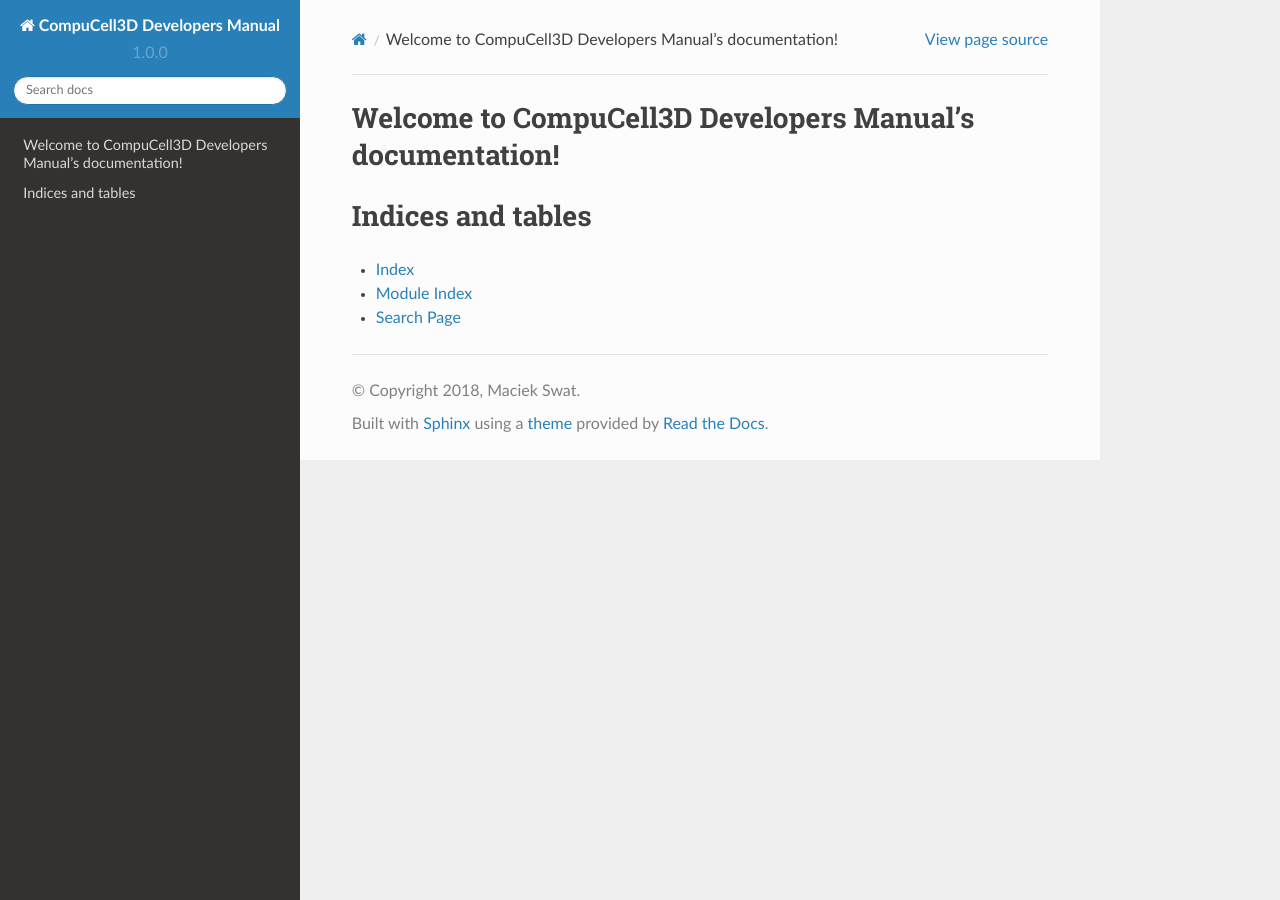
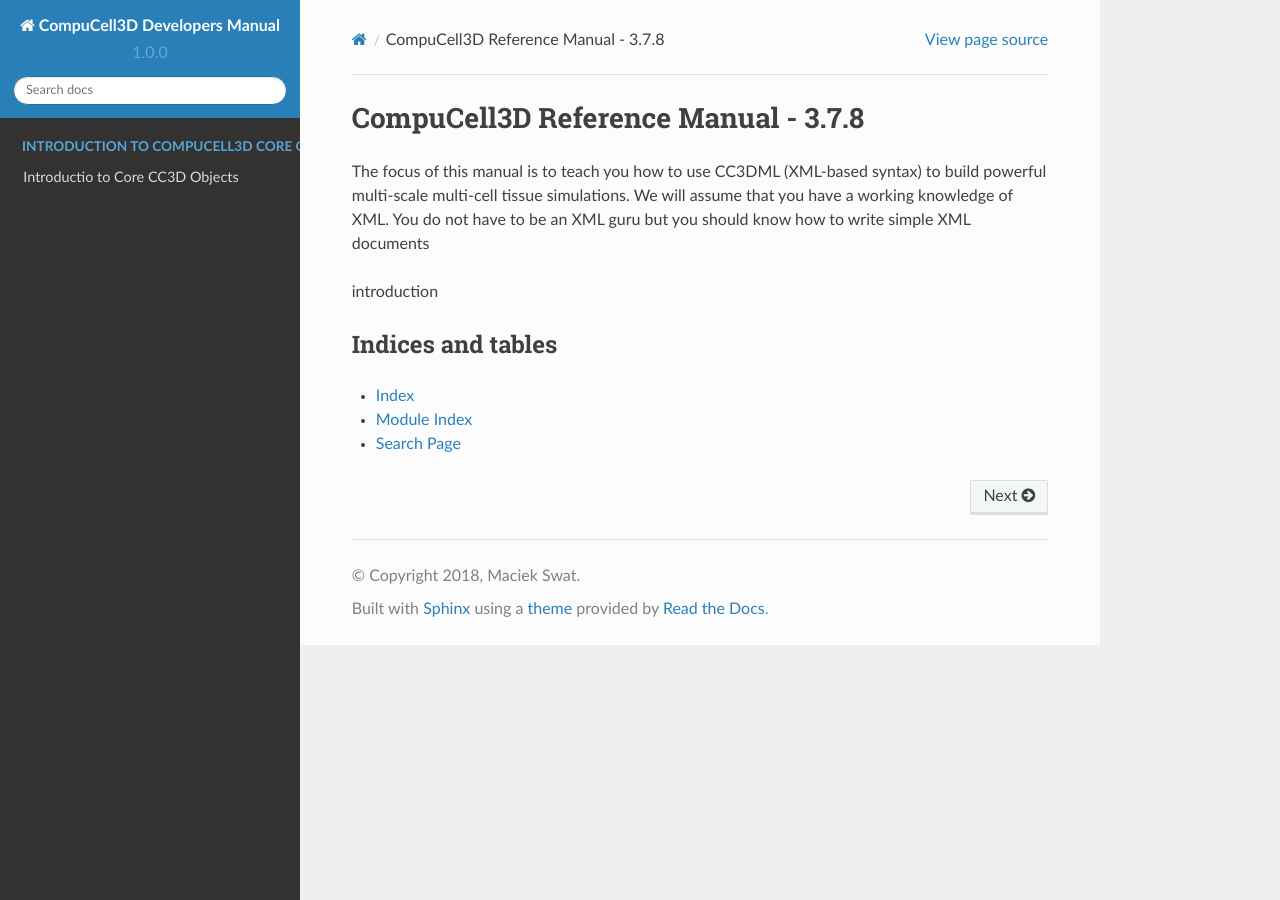
Before and after one commit to CompuCell3D/CompuCell3DDevelopersManual, a Sphinx documentation site: the page built from docs/index.rst, in a window 1280 px wide. Built offline with Sphinx 7.4.7 and the Read the Docs theme 2.0.0, drawn with Linux system fonts in a browser that asks for light colours.

```diff
--- a/docs/index.rst
+++ b/docs/index.rst
@@ -1,14 +1,19 @@
-.. CompuCell3D Developers Manual documentation master file, created by
-   sphinx-quickstart on Sun Sep 09 17:38:45 2018.
-   You can adapt this file completely to your liking, but it should at least
-   contain the root `toctree` directive.
+###################################################
+CompuCell3D Reference Manual - 3.7.8
+###################################################
 
-Welcome to CompuCell3D Developers Manual's documentation!
-=========================================================
+The focus of this manual is to teach you how to use CC3DML (XML-based syntax) to build powerful multi-scale
+multi-cell tissue simulations. We will assume that you have a working knowledge of XML.
+You do not have to be an XML guru but you should know how to write simple XML documents
+
+introduction
 
 .. toctree::
-   :maxdepth: 2
-   :caption: Contents:
+   :maxdepth: 1
+   :hidden:
+   :caption: Introduction To CompuCell3D Core Objects
+
+   intro_to_core_cc3d_objects
 
 
 
--- /dev/null
+++ b/docs/potts.rst
@@ -0,0 +1,4 @@
+Potts3D
+---------
+
+Potts3D contains code that implements entire logic of the Potts algorithm.
```
Also changed, not shown: docs/intro_to_core_cc3d_objects.rst (added, +8 -0 lines), docs/simulator.rst (added, +135 -0 lines).
